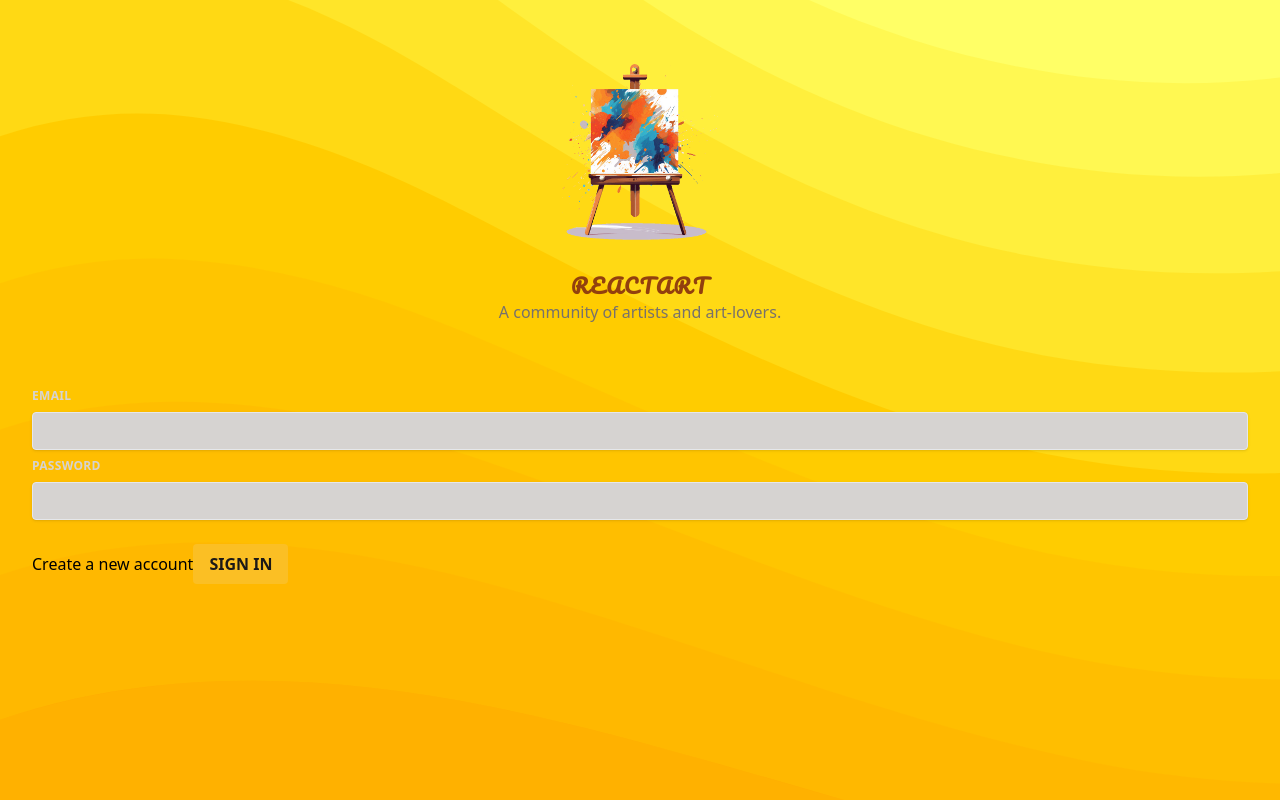
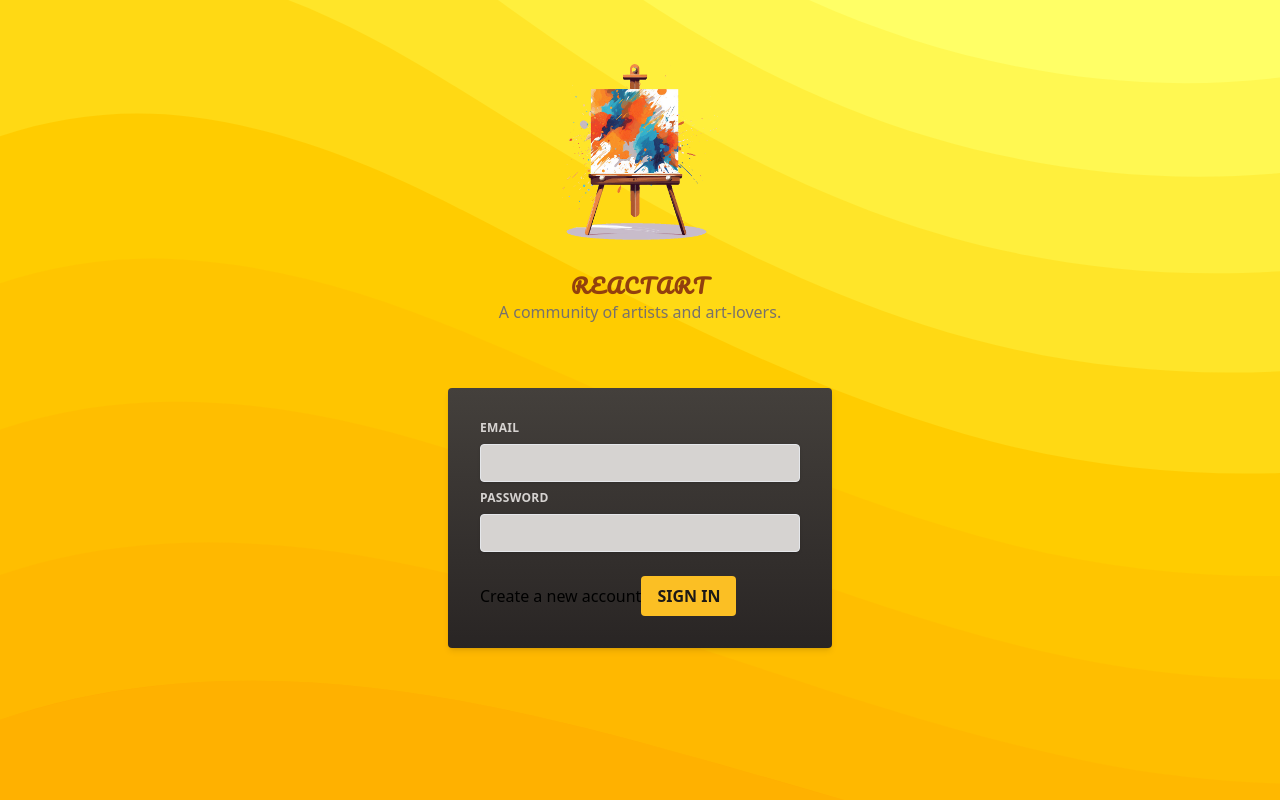
Before and after one commit to SerhiyCode/Styling-React, a React (Vite) app: page / in a window 1280 px wide. Built offline with nearby package versions, Linux system fonts and the light colour scheme.

Commit message:
fix mx-auto

```diff
--- a/src/components/AuthInputs.jsx
+++ b/src/components/AuthInputs.jsx
@@ -1,15 +1,8 @@
 import { useState } from 'react';
-import { styled } from "styled-components";
 
 import Button from './Button';
 import Input from './input';
 
-const ControlContainer = styled.div`
-  display: flex;
-  flex-direction: column;
-  gap: 0.5rem;
-  margin-bottom: 1.5rem;
-`
 
 export default function AuthInputs() {
   const [enteredEmail, setEnteredEmail] = useState('');
@@ -32,8 +25,8 @@
   const passwordNotValid = submitted && enteredPassword.trim().length < 6;
 
   return (
-    <div id="auth-inputs">
-    <ControlContainer>
+    <div id="auth-inputs" className='w-full max-w-sm p-8 mx-auto rounded shadow-md bg-gradient-to-b from-stone-700 to-stone-800'>
+    <div className='flex flex-col gap-2 mb-6 '>
           <Input
             label="Email"
             invalid={emailNotValid}
@@ -45,7 +38,7 @@
             invalid={passwordNotValid}
             onChange={(event) =>
               handleInputChange('password', event.target.value)} />
-      </ControlContainer>
+      </div>
       <div className="actions">
         <button type="button" >
             Create a new account
```
